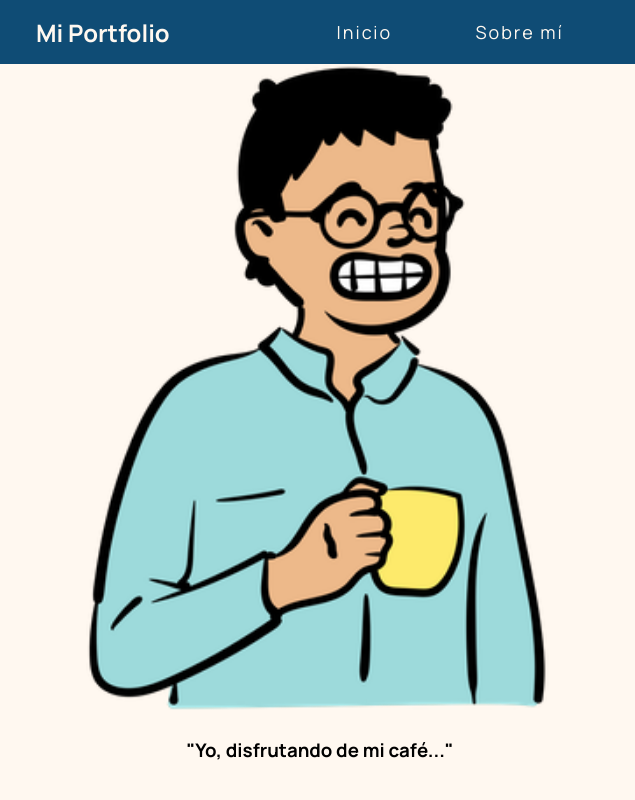
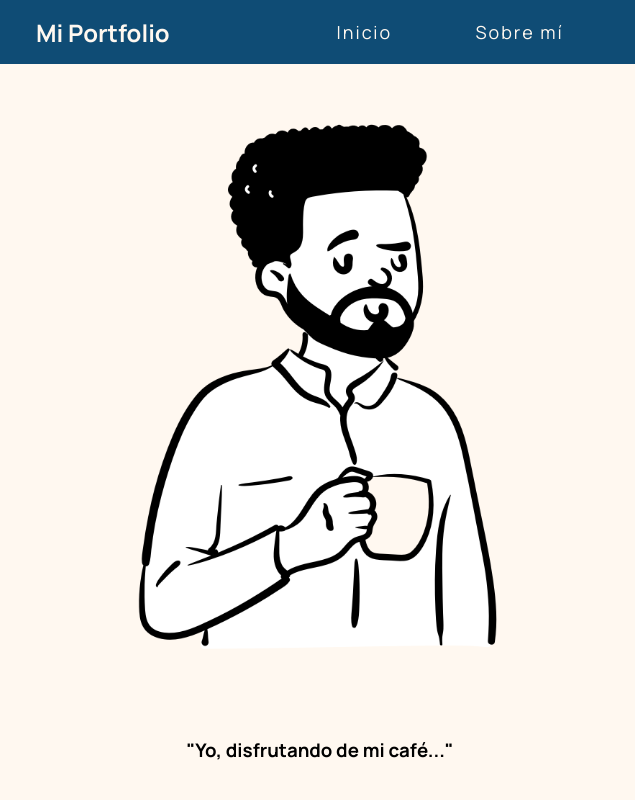
Before and after one commit to joseontiveros/portfolio-template, a plain HTML site: page index.html in a window 1280 px wide. Shown: the top 800 px of the page, 0-635 px from the left. Drawn offline with nearby package versions, Linux system fonts and the light colour scheme.

Commit message:
Cambio de avatar

```diff
--- a/index.html
+++ b/index.html
@@ -32,7 +32,7 @@
   <section id="home" class="content">
     <div class="half-section">
      <div class="avatar-container">
-      <img src="./assets/avatar.png" alt="">
+      <img src="./assets/avatar2.png" alt="avatar">
       <h3>"Yo, disfrutando de mi café..."</h3>
      </div>
     </div>
```
Also changed, not shown: assets/avatar2.png (added).
